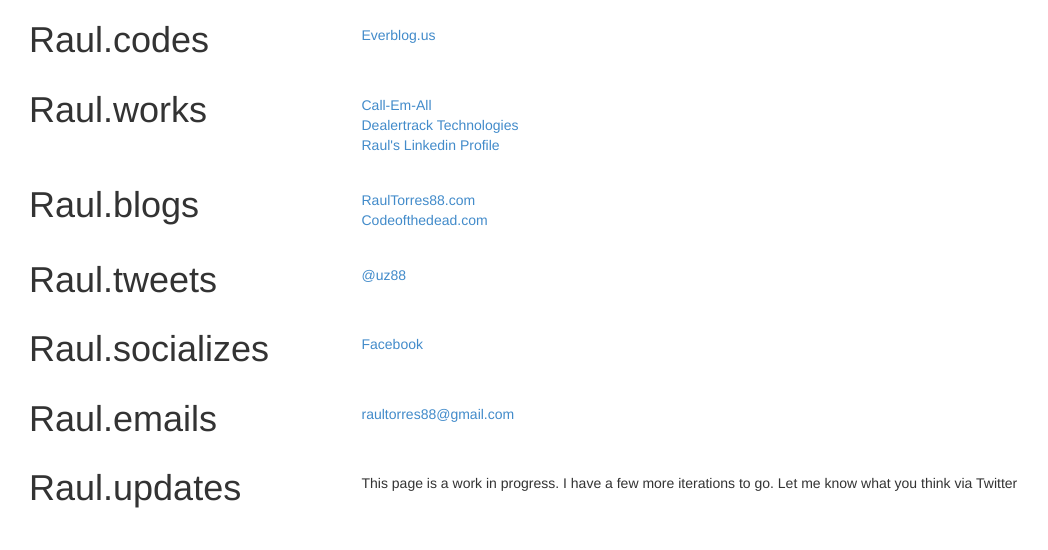
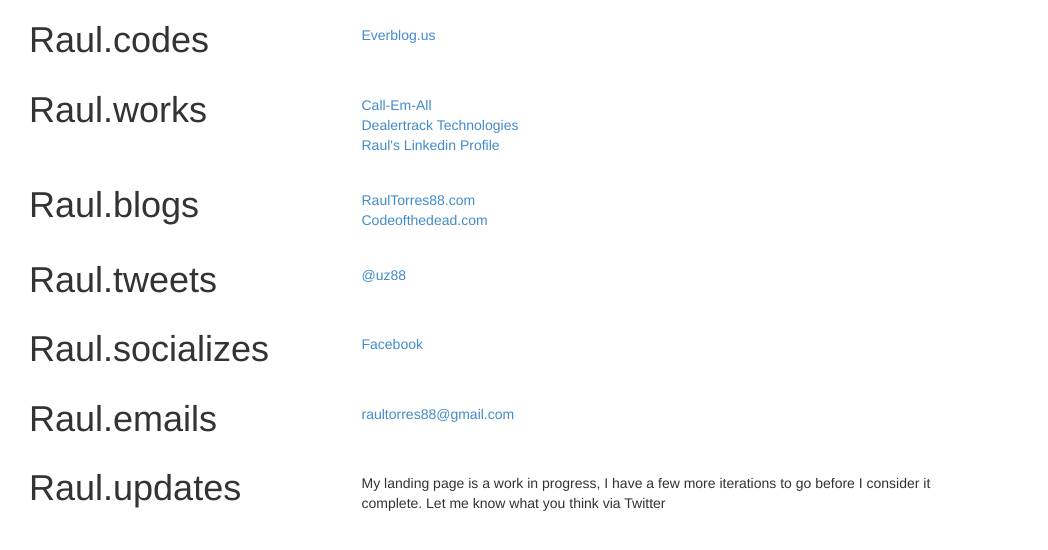
Before and after one commit to raultorres88/raultorres88.github.io, a plain HTML site: page index.html in a window 1280 px wide. Shown: the whole page, without its empty margins (41-1089 px from the left). Drawn offline with nearby package versions, Linux system fonts and the light colour scheme.

Commit message:
update text cleaned up

```diff
--- a/index.html
+++ b/index.html
@@ -81,7 +81,7 @@
   			<div class="col-md-3"><h1>Raul.updates</div>
   			<div class="col-md-9">
   				<ul>
-  				<li><p>This page is a work in progress. I have a few more iterations to go. Let me know what you think via Twitter</p></li>
+  				<li><p style="width:75%">My landing page is a work in progress, I have a few more iterations to go before I consider it complete. Let me know what you think via Twitter</p></li>
   				</ul>
   			</div>
   		</div>
```
